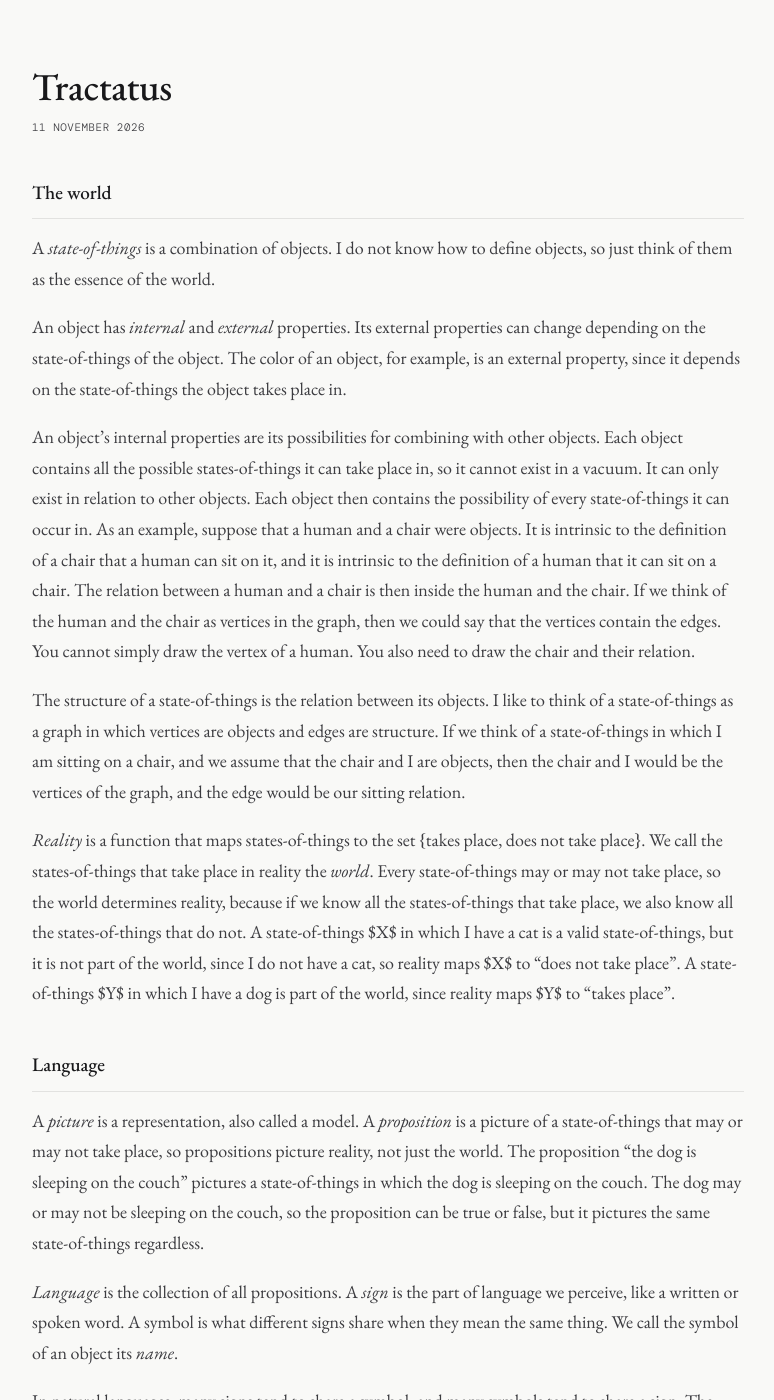
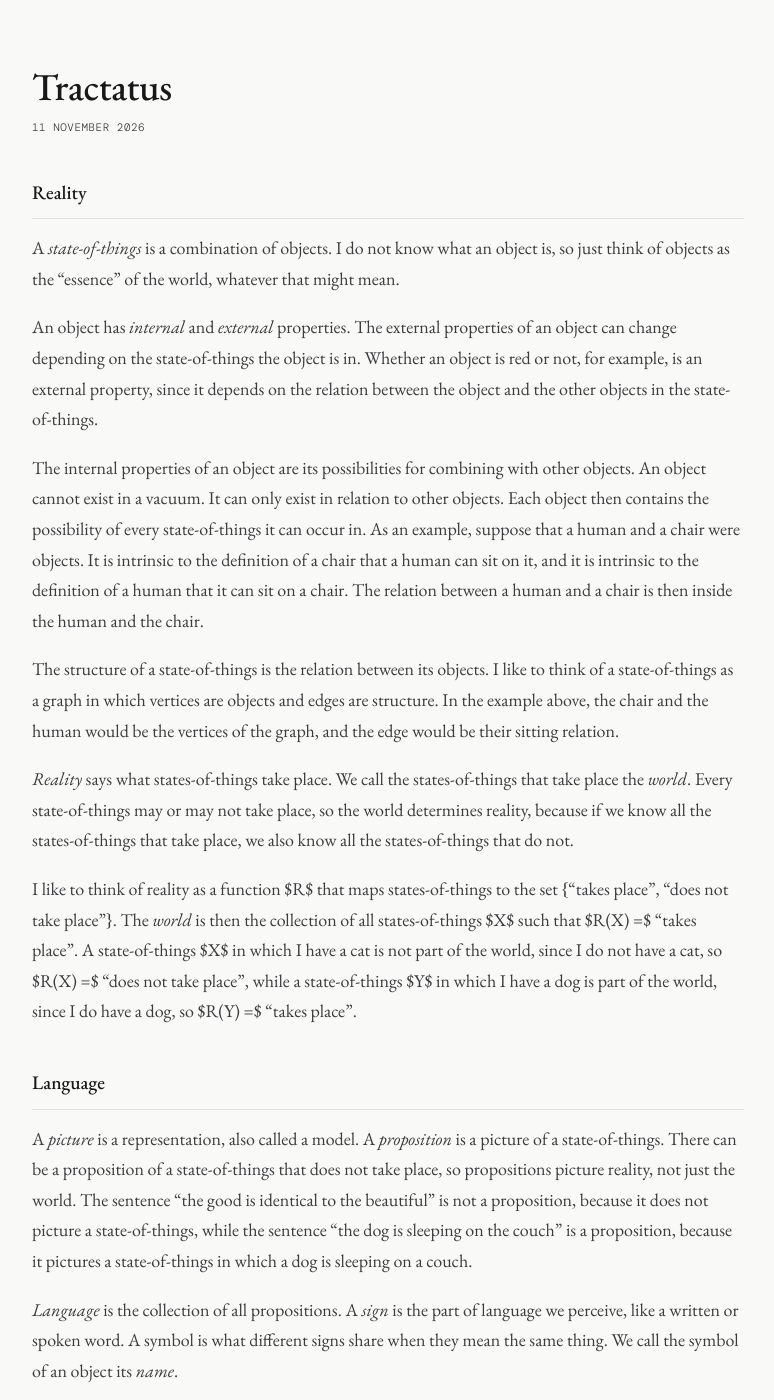
Before and after one commit to tempate/blog, a Jekyll site: the page built from _posts/2026-11-11-tractatus.md, in a window 1280 px wide and 1400 px high. Shown: the whole window, without its empty margins (252-1026 px from the left). Built offline with Jekyll 4.4.1, drawn with Linux system fonts in a browser that asks for light colours; some of the changed text lies outside the part shown.

Commit message:
More updates

```diff
--- a/_posts/2026-11-11-tractatus.md
+++ b/_posts/2026-11-11-tractatus.md
@@ -3,39 +3,39 @@ title: Tractatus
 date: 2026-11-11
 ---
 
-<!-- Statements can be simple or complex, and a complex statement is just a collection of simple ones. A simple statement is made of names, and each name refers to an object. Objects are not statements themselves. They belong to the world, not to language, and they combine into states-of-things. -->
+## Reality
 
-## The world
+A _state-of-things_ is a combination of objects. I do not know what an object is, so just think of objects as the "essence" of the world, whatever that might mean.
 
-A _state-of-things_ is a combination of objects. I do not know how to define objects, so just think of them as the essence of the world.
+An object has _internal_ and _external_ properties. The external properties of an object can change depending on the state-of-things the object is in. Whether an object is red or not, for example, is an external property, since it depends on the relation between the object and the other objects in the state-of-things.
 
-An object has _internal_ and _external_ properties. Its external properties can change depending on the state-of-things of the object. The color of an object, for example, is an external property, since it depends on the state-of-things the object takes place in.
+The internal properties of an object are its possibilities for combining with other objects. An object cannot exist in a vacuum. It can only exist in relation to other objects. Each object then contains the possibility of every state-of-things it can occur in. As an example, suppose that a human and a chair were objects. It is intrinsic to the definition of a chair that a human can sit on it, and it is intrinsic to the definition of a human that it can sit on a chair. The relation between a human and a chair is then inside the human and the chair.
 
-An object's internal properties are its possibilities for combining with other objects. Each object contains all the possible states-of-things it can take place in, so it cannot exist in a vacuum. It can only exist in relation to other objects. Each object then contains the possibility of every state-of-things it can occur in. As an example, suppose that a human and a chair were objects. It is intrinsic to the definition of a chair that a human can sit on it, and it is intrinsic to the definition of a human that it can sit on a chair. The relation between a human and a chair is then inside the human and the chair. If we think of the human and the chair as vertices in the graph, then we could say that the vertices contain the edges. You cannot simply draw the vertex of a human. You also need to draw the chair and their relation.
+The structure of a state-of-things is the relation between its objects. I like to think of a state-of-things as a graph in which vertices are objects and edges are structure. In the example above, the chair and the human would be the vertices of the graph, and the edge would be their sitting relation.
 
-The structure of a state-of-things is the relation between its objects. I like to think of a state-of-things as a graph in which vertices are objects and edges are structure. If we think of a state-of-things in which I am sitting on a chair, and we assume that the chair and I are objects, then the chair and I would be the vertices of the graph, and the edge would be our sitting relation.
+_Reality_ says what states-of-things take place. We call the states-of-things that take place the _world_. Every state-of-things may or may not take place, so the world determines reality, because if we know all the states-of-things that take place, we also know all the states-of-things that do not.
 
-_Reality_ is a function that maps states-of-things to the set {takes place, does not take place}. We call the states-of-things that take place in reality the _world_. Every state-of-things may or may not take place, so the world determines reality, because if we know all the states-of-things that take place, we also know all the states-of-things that do not. A state-of-things $X$ in which I have a cat is a valid state-of-things, but it is not part of the world, since I do not have a cat, so reality maps $X$ to "does not take place". A state-of-things $Y$ in which I have a dog is part of the world, since reality maps $Y$ to "takes place".
+I like to think of reality as a function $R$ that maps states-of-things to the set {"takes place", "does not take place"}. The _world_ is then the collection of all states-of-things $X$ such that $R(X) =$ "takes place". A state-of-things $X$ in which I have a cat is not part of the world, since I do not have a cat, so $R(X) =$ "does not take place", while a state-of-things $Y$ in which I have a dog is part of the world, since I do have a dog, so $R(Y) =$ "takes place".
 
 ## Language
 
-A _picture_ is a representation, also called a model. A _proposition_ is a picture of a state-of-things that may or may not take place, so propositions picture reality, not just the world. The proposition "the dog is sleeping on the couch" pictures a state-of-things in which the dog is sleeping on the couch. The dog may or may not be sleeping on the couch, so the proposition can be true or false, but it pictures the same state-of-things regardless.
+A _picture_ is a representation, also called a model. A _proposition_ is a picture of a state-of-things. There can be a proposition of a state-of-things that does not take place, so propositions picture reality, not just the world. The sentence "the good is identical to the beautiful" is not a proposition, because it does not picture a state-of-things, while the sentence "the dog is sleeping on the couch" is a proposition, because it pictures a state-of-things in which a dog is sleeping on a couch.
 
 _Language_ is the collection of all propositions. A _sign_ is the part of language we perceive, like a written or spoken word. A symbol is what different signs share when they mean the same thing. We call the symbol of an object its _name_.
 
-In natural languages, many signs tend to share a symbol, and many symbols tend to share a sign. The written "screen", the spoken "screen", and the Spanish "pantalla" are three different signs for the same symbol. The sign "is" in the sentence "2+2 is 4" represents the symbol for equality, while in the sentence "there is a house with a garden" it represents the symbol for existence. In a perfect language, each symbol would have exactly one sign, and each sign exactly one symbol.
+In natural languages, many signs tend to share a symbol, and many symbols tend to share a sign. The written "screen", the spoken "screen", and the Spanish "pantalla" are three different signs for the same symbol. The sentences "2+2 is 4" and "there is one orange" use the sign "is" for two different symbols, equality and existence. In a perfect language, each symbol would only have one sign, and each sign would only have one symbol.
 
-A _thought_ is a proposition that makes sense. The sentences "the good is identical to the beautiful" and "2+2 is 4" are not thoughts, because they do not picture a state-of-things. They are nonsense. The proposition "pigs can fly" is a thought, because it makes sense.
+A _thought_ is a proposition that says something about the world, true or false. The proposition "it is raining or it is not raining" is not a thought, since it does not say anything about the world. It is always true. But the proposition "pigs can fly" is a thought, because it does say something about the world, and it can be either true or false.
 
 _Natural science_ is the collection of true thoughts. The thought "pigs can fly" is not part of natural science, because it is not true, while the thought "birds can fly" is part of natural science, because it is true.
 
-_Philosophy_ is the clarification of thoughts. Philosophy is not a body of teachings, or a natural science, but an activity. The result of philosophy is not a collection of "philosophical propositions". It is just how a collection of propositions becomes clearer.
+_Philosophy_ is the clarification of thoughts. It is not a body of teachings, or a natural science, but an activity. The result of philosophy is then not a collection of "philosophical propositions", but just how a collection of propositions becomes clearer.
 
 
-## The relation between language and the world
+## The relation between language and reality
 
-Suppose I photograph my room. I can recognize my room when I look at the photograph, so there must be something in common between the photograph and the room. They share a _spatial form_, since the objects in the photograph are arranged like the objects in the room.
+Suppose I photograph a building. I can recognize the building when I look at the photograph, so there must be something in common between the photograph and the building. They share a _spatial form_, since the objects in the photograph are arranged like the objects in the building.
 
-A proposition pictures reality, so there must be something in common between the proposition and reality. The proposition "the dog is sleeping on the couch", however, is not arranged like a dog sleeping on a couch. What they have in common is more abstract. The dog and the couch stand in a certain relation in reality, and so do the words "dog" and "couch". We call whatever is in common between a picture and reality its _logical form_.
+As above, a proposition pictures reality, so there must be something in common between the proposition and reality. The proposition "the dog is sleeping on the couch", however, is not arranged like a dog sleeping on a couch. What they have in common is more abstract. The dog and the couch stand in a certain relation in reality, and so do the words "dog" and "couch" stand in a certain relation in the proposition. We call whatever is in common between a picture and reality its _logical form_.
 
 A proposition can never explicitly _say_ its logical form. It can only _show_ it. The logical form is not a state-of-things that may or may not take place, so a proposition cannot picture it. Language can then say how things stand in the world, but it cannot say what it shares with the world in order to say it.
```
